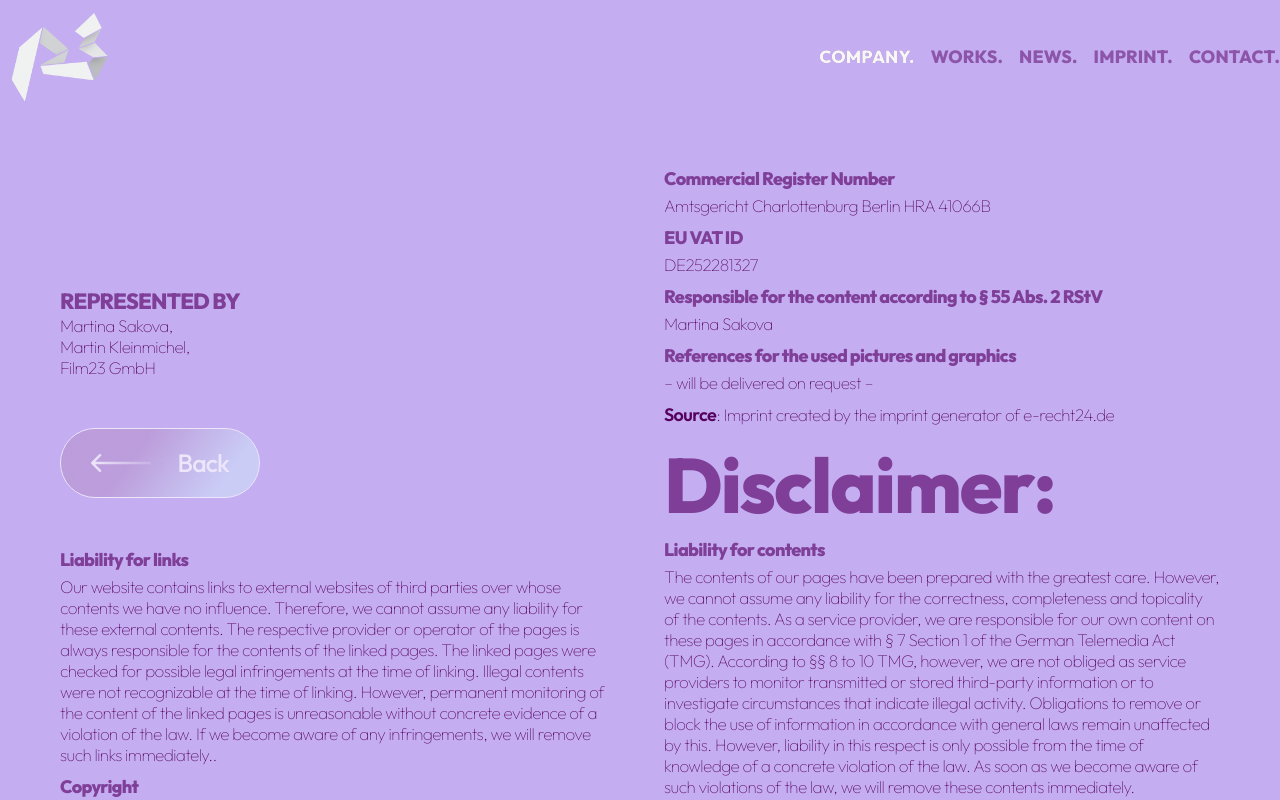
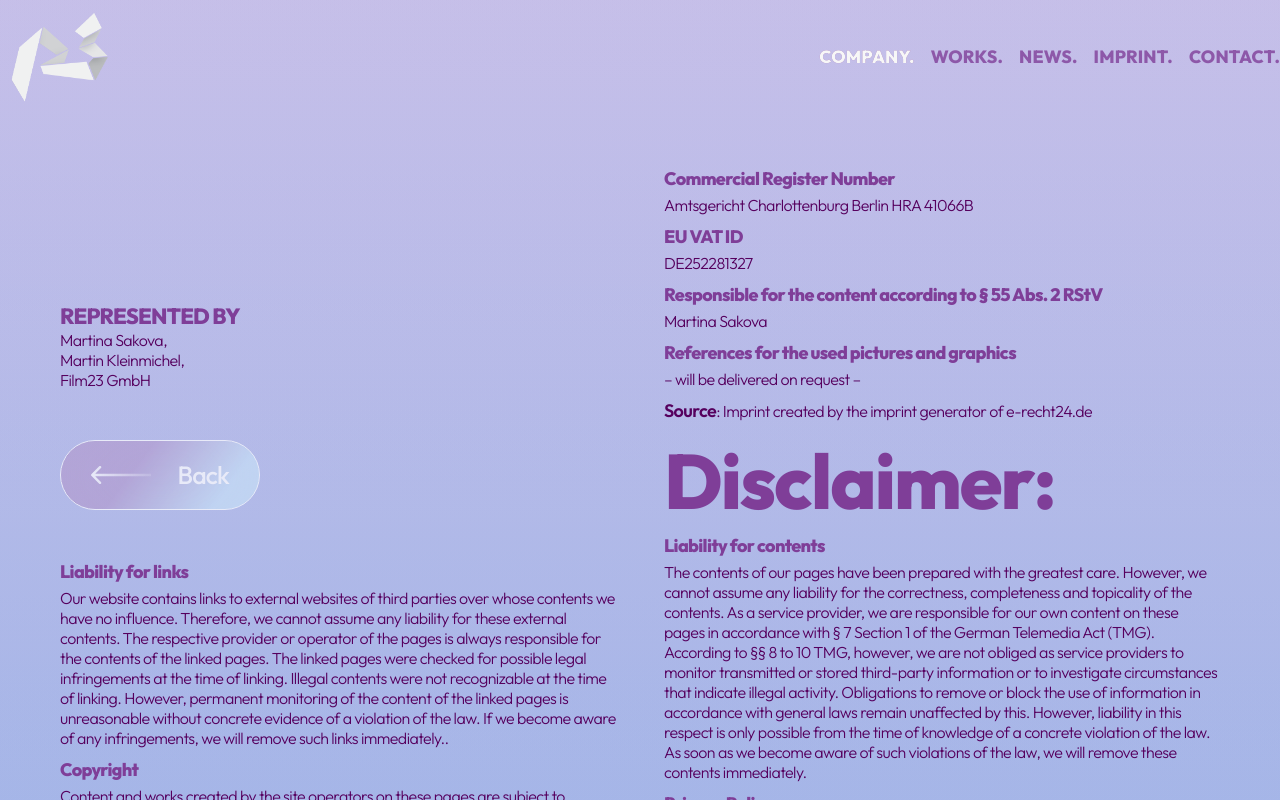
Before and after one commit to Palnetguy/project-23-creative-studio, a React (Create React App) app: page /imprint in a window 1280 px wide. Shown: the top 800 px of the page. Built offline with nearby package versions, Linux system fonts and the light colour scheme.

Commit message:
bg change

```diff
--- a/src/index.css
+++ b/src/index.css
@@ -7,6 +7,23 @@
 }
 body {
   background-color: #c4adf0;
+  background: linear-gradient(
+      0deg,
+      rgba(74, 144, 226, 0.15) 0%,
+      rgba(74, 144, 226, 0.15) 100%
+    ),
+    linear-gradient(
+      0deg,
+      rgba(245, 245, 245, 0.25) 0%,
+      rgba(245, 245, 245, 0.25) 100%
+    ),
+    linear-gradient(
+      180deg,
+      #d3b8e6 0%,
+      #4a90e2 36.5%,
+      #f6f5f5 72.5%,
+      #7f3e98 100%
+    );
   /* padding: 0 60px; */
 }
 a {
--- a/src/styles/Imprint.css
+++ b/src/styles/Imprint.css
@@ -23,9 +23,9 @@
 .Imprint p {
   color: #56005e;
   font-family: Outfit;
-  font-size: 17px;
+  font-size: 16px;
   font-style: normal;
-  font-weight: 100;
+  font-weight: 300;
   line-height: normal;
   letter-spacing: -0.56px;
   margin-bottom: 10px;
@@ -115,10 +115,7 @@
   justify-content: space-between;
   padding: 0 1.2em;
 }
-.Imprint .bttom {
-  margin: 3em auto;
-  margin-bottom: 0;
-}
+
 .Imprint ul {
   list-style-type: none;
 }
--- a/src/styles/back_botton.css
+++ b/src/styles/back_botton.css
@@ -31,6 +31,8 @@
   height: 70px;
   justify-content: space-between;
   padding: 0 1.2em;
+  margin-top: 5em;
+  margin-bottom: 3.5em;
 }
 .back_botton::after {
   content: "";
```
